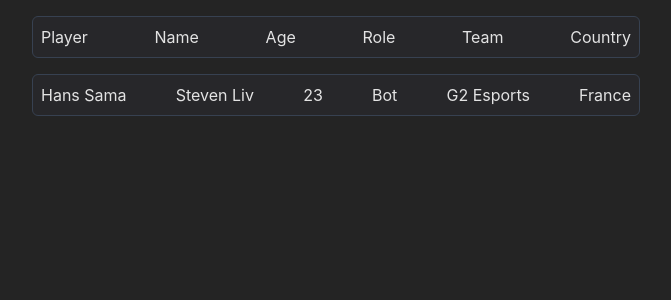
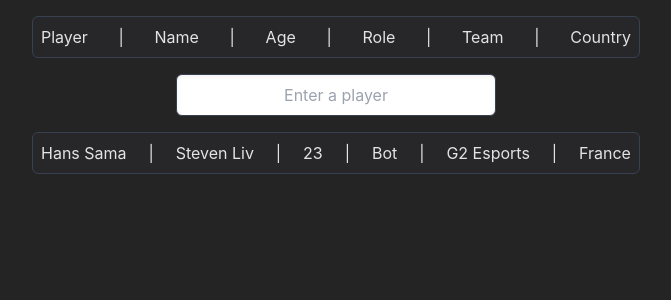
Before and after one commit to Artificyall/lol-esport-guessr, a React (Vite) app: page / in a window 1280 px wide. Shown: the top 300 px of the page, without its empty margins (304-975 px from the left). Built offline with nearby package versions, Linux system fonts and the light colour scheme.

Commit message:
added autocomplete for players

```diff
--- a/src/App.tsx
+++ b/src/App.tsx
@@ -1,12 +1,9 @@
-import Players from "./components/Players"
-import { players } from "./data/players"
+import { Main } from "./components/Main"
 
 const App: React.FC = () => {
   return (
     <>
-      <div className="flex flex-col items-center justify-center">
-        <Players players={players} />
-      </div>
+      <Main />
     </>
   )
 }
--- /dev/null
+++ b/src/components/AutoComplete.tsx
@@ -0,0 +1,35 @@
+import { players } from "../data/players"
+
+interface AutoCompleteProps {
+  search: string
+  setInput: (input: string) => void
+}
+
+export const AutoComplete: React.FC<AutoCompleteProps> = ({
+  search,
+  setInput,
+}) => {
+  return (
+    <>
+      <div className="flex flex-col justify-center items-center">
+        {search && (
+          <ul>
+            {players
+              .filter((player) =>
+                player.Player.toLowerCase().startsWith(search.toLowerCase())
+              )
+              .map((player) => (
+                <li
+                  key={player.Player}
+                  className="p-0.5 border border-slate-700 rounded-md cursor-pointer"
+                  onClick={() => setInput(player.Player)}
+                >
+                  {player.Player}
+                </li>
+              ))}
+          </ul>
+        )}
+      </div>
+    </>
+  )
+}
--- /dev/null
+++ b/src/components/Main.tsx
@@ -0,0 +1,15 @@
+import Players from "./Players"
+import { players } from "../data/players"
+import { useState } from "react"
+
+export const Main: React.FC = () => {
+  const [search, setSearch] = useState<string>("")
+
+  return (
+    <>
+      <div className="flex flex-col items-center justify-center">
+        <Players players={players} setSearch={setSearch} search={search} />
+      </div>
+    </>
+  )
+}
--- a/src/components/PlayerItem.tsx
+++ b/src/components/PlayerItem.tsx
@@ -9,10 +9,15 @@ const PlayerItem: React.FC<PlayerProps> = ({ player }) => {
     <>
       <div className="p-2 bg-zinc-800 hover:overflow-auto rounded-md flex flex-row justify-between cursor-pointer border border-gray-700 hover:border-gray-500">
         <p>{player.Player}</p>
+        <p>|</p>
         <p>{player.Name}</p>
+        <p>|</p>
         <p>{player.Age}</p>
+        <p>|</p>
         <p>{player.Role}</p>
+        <p>|</p>
         <p>{player.Team}</p>
+        <p>|</p>
         <p>{player.Country}</p>
       </div>
     </>
--- a/src/components/Players.tsx
+++ b/src/components/Players.tsx
@@ -1,22 +1,48 @@
 import PlayerItem from "./PlayerItem"
 import { Player } from "../types"
+import { AutoComplete } from "./AutoComplete"
+import { useState } from "react"
 
 interface PlayersProps {
   players: Array<Player>
+  setSearch: (search: string) => void
+  search: string
 }
 
-const Players: React.FC<PlayersProps> = ({ players }) => {
+const Players: React.FC<PlayersProps> = ({ players, setSearch, search }) => {
+  const [input, setInput] = useState<string>("")
+
+  const handleChange = (e: React.ChangeEvent<HTMLInputElement>) => {
+    setSearch(e.target.value)
+    setInput(e.target.value)
+  }
+
   return (
     <>
       <div className="w-1/2">
         <div className="p-2 m-4 bg-zinc-800 hover:overflow-auto rounded-md flex flex-row justify-between cursor-pointer border border-gray-700 hover:border-gray-500">
           <p>Player</p>
+          <p>|</p>
           <p>Name</p>
+          <p>|</p>
           <p>Age</p>
+          <p>|</p>
           <p>Role</p>
+          <p>|</p>
           <p>Team</p>
+          <p>|</p>
           <p>Country</p>
         </div>
+        <div className="flex flex-col items-center justify-center text-center">
+          <input
+            type="text"
+            placeholder="Enter a player"
+            className="p-2 mx-4 w-1/2 rounded-md appearance-none border border-gray-700 shadow-inner"
+            onChange={handleChange}
+            value={input}
+          />
+        </div>
+        <AutoComplete search={search} setInput={setInput} />
         <ul>
           {players.map(
             (player) =>
--- a/src/index.css
+++ b/src/index.css
@@ -17,3 +17,7 @@
   -moz-osx-font-smoothing: grayscale;
   -webkit-text-size-adjust: 100%;
 }
+
+::placeholder {
+  text-align: center;
+}
```
